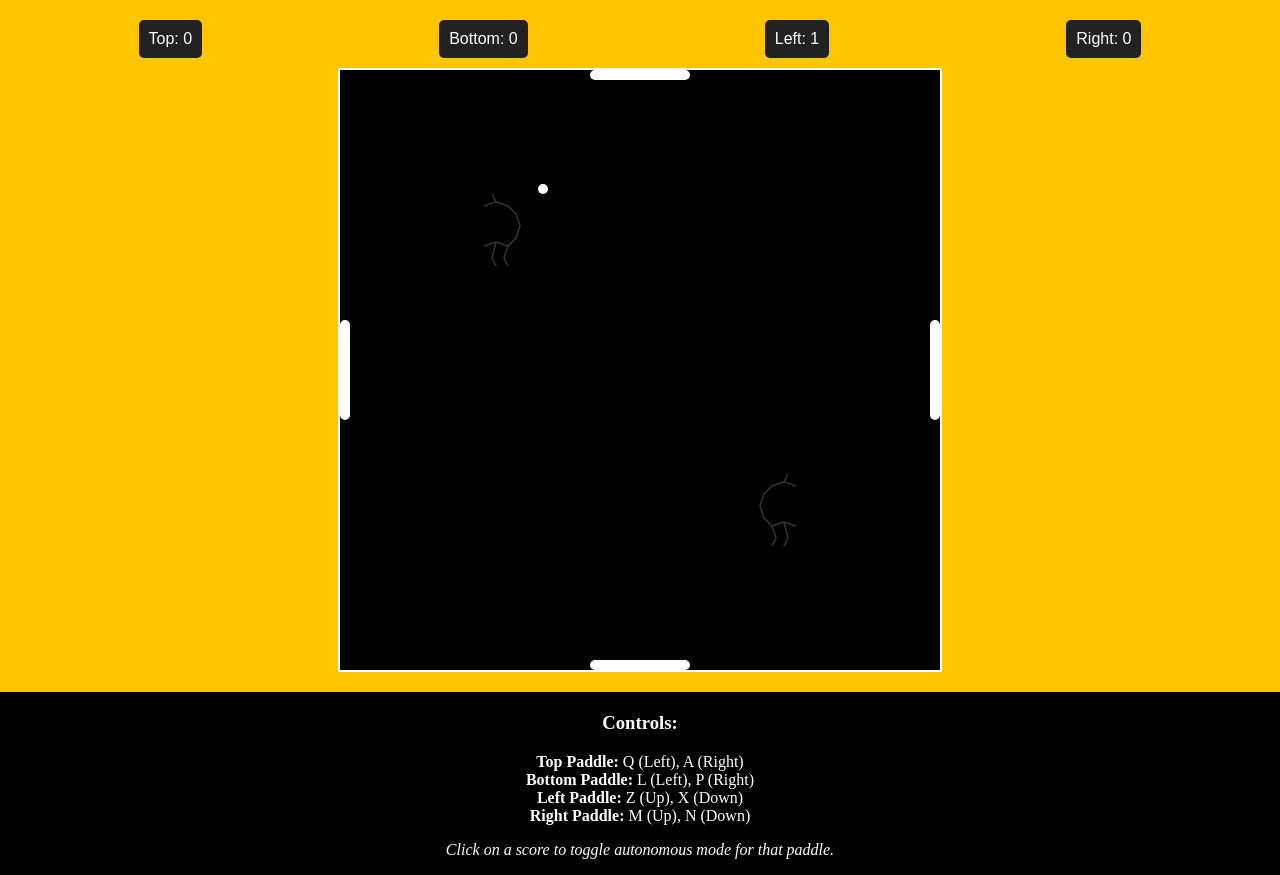
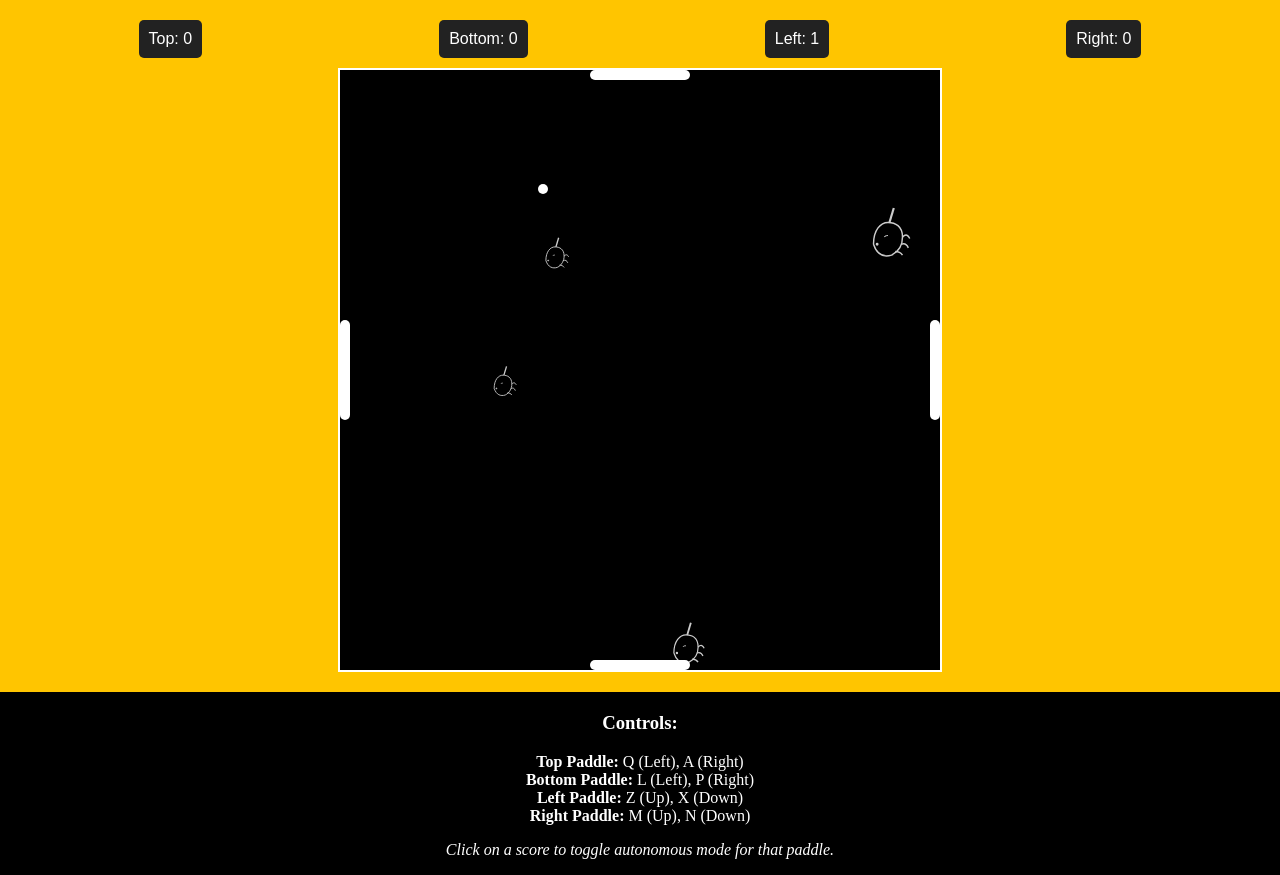
Before and after one commit to fishsticks89/hw-topics-design-for-game, a SvelteKit app: page / in a window 1280 px wide. Built offline with nearby package versions, Linux system fonts and the light colour scheme.

Commit message:
working on unicorns still

```diff
--- a/src/routes/Field.svelte
+++ b/src/routes/Field.svelte
@@ -1,22 +1,26 @@
 <script lang="ts">
-  export let squareSize: number = 600; // Size of the game field in pixels
-
-  export let paddleWidth: number = 20; // Paddle width in pixels
-  export let paddleThickness: number = 10; // Thickness of each paddle in pixels
-
-  // Paddle positions (percentage of the field's dimensions)
+  export let squareSize: number = 600;
+  export let paddleWidth: number = 20;
+  export let paddleThickness: number = 10;
   export let paddleTop: number = 50;
   export let paddleBottom: number = 50;
   export let paddleLeft: number = 50;
   export let paddleRight: number = 50;
-
   export let ballPosition = { x: 50, y: 50 };
 
-  // Compute paddle dimensions in percentages
   const paddleWidthPercentage = (paddleWidth / squareSize) * 100;
   const paddleThicknessPercentage = (paddleThickness / squareSize) * 100;
+  const ballSize = 10;
 
-  const ballSize = 10; // Ball size in pixels
+  // Generate multiple unicorn positions
+  const unicorns = Array(4).fill(null).map((_, i) => ({
+    id: i,
+    x: Math.random() * 80 + 10, // Keep away from edges
+    y: Math.random() * 80 + 10,
+    rotation: Math.random() * 360,
+    hue: i * 90, // Spread colors across the spectrum
+    scale: 0.5 + Math.random() * 0.5
+  }));
 </script>
 
 <style>
@@ -29,11 +33,13 @@
     border: 2px solid white;
     margin: 0 auto;
   }
+
   .paddle {
     position: absolute;
     background: white;
     border-radius: 5px;
   }
+
   .ball {
     position: absolute;
     width: 10px;
@@ -41,101 +47,105 @@
     background: white;
     border-radius: 50%;
   }
+
   .unicorn {
     position: absolute;
     width: 80px;
     height: 80px;
-    opacity: 0.2;
+    opacity: 0.8;
     pointer-events: none;
+    animation: float 3s ease-in-out infinite;
+    filter: brightness(1.5);
   }
-  .unicorn-1 {
-    top: 20%;
-    left: 20%;
-  }
-  .unicorn-2 {
-    bottom: 20%;
-    right: 20%;
-  }
+
   .unicorn svg {
     width: 100%;
     height: 100%;
   }
+
+  @keyframes float {
+    0%, 100% {
+      transform: translateY(0) rotate(var(--rotation));
+    }
+    50% {
+      transform: translateY(-10px) rotate(var(--rotation));
+    }
+  }
+
+  @keyframes glow {
+    0%, 100% {
+      filter: brightness(1) hue-rotate(var(--hue));
+    }
+    50% {
+      filter: brightness(1.5) hue-rotate(calc(var(--hue) + 30deg));
+    }
+  }
 </style>
 
-<div class="pong-square" style="--size: {squareSize}px">
-  <!-- Decorative Unicorns -->
-  <div class="unicorn unicorn-1">
-    <svg viewBox="0 0 100 100" fill="none" stroke="white" stroke-width="2">
-      <!-- Simplified unicorn design 1 -->
-      <path d="M30 70 L45 65 L60 70 L70 60 L75 45 L70 30"/>
-      <path d="M70 30 L60 20 L45 15 L30 20"/>
-      <path d="M45 15 L40 5"/>
-      <path d="M60 70 L55 85 L60 95"/>
-      <path d="M45 65 L40 85 L45 95"/>
-    </svg>
-  </div>
+<div class="pong-square" style={`--size: ${squareSize}px`}>
+  <!-- Multiple Unicorns -->
+  {#each unicorns as unicorn}
+    <div
+      class="unicorn"
+      style={`
+        left: ${unicorn.x}%;
+        top: ${unicorn.y}%;
+        --rotation: ${unicorn.rotation}deg;
+        --hue: ${unicorn.hue}deg;
+        transform: scale(${unicorn.scale});
+        animation: float ${3 + unicorn.id}s ease-in-out infinite, glow ${2 + unicorn.id}s ease-in-out infinite;
+      `}
+    >
+      <svg viewBox="0 0 100 100" fill="none" stroke="white" stroke-width="2">
+        <!-- Main head shape -->
+        <path d="M30 60 C30 40 40 30 50 30 C60 30 70 35 70 50 C70 60 65 70 55 75 C45 78 35 75 30 60" />
+        <!-- Horn -->
+        <path d="M52 30 L58 10" stroke-width="3">
+          <animate attributeName="stroke" values="white;pink;purple;white" dur="2s" repeatCount="indefinite" />
+        </path>
+        <!-- Mane waves -->
+        <path d="M70 50 C75 45 78 48 80 52">
+          <animate attributeName="d"
+            values="M70 50 C75 45 78 48 80 52;M70 50 C75 43 78 46 80 50;M70 50 C75 45 78 48 80 52"
+            dur="3s" repeatCount="indefinite" />
+        </path>
+        <path d="M68 60 C73 58 76 60 78 65" />
+        <path d="M60 70 C65 70 68 72 70 75" />
+        <!-- Eyelash -->
+        <path d="M45 50 C46 48 48 48 50 48" stroke-width="1.5" />
+        <!-- Nostril -->
+        <circle cx="35" cy="60" r="1" fill="white" />
+      </svg>
+    </div>
+  {/each}
 
-  <div class="unicorn unicorn-2">
-    <svg viewBox="0 0 100 100" fill="none" stroke="white" stroke-width="2">
-      <!-- Simplified unicorn design 2 (mirrored) -->
-      <path d="M70 70 L55 65 L40 70 L30 60 L25 45 L30 30"/>
-      <path d="M30 30 L40 20 L55 15 L70 20"/>
-      <path d="M55 15 L60 5"/>
-      <path d="M40 70 L45 85 L40 95"/>
-      <path d="M55 65 L60 85 L55 95"/>
-    </svg>
-  </div>
-
-  <!-- Top Paddle -->
+  <!-- Top paddle -->
   <div
     class="paddle paddle-top"
-    style="
-      width: {paddleWidthPercentage}%;
-      height: {paddleThicknessPercentage}%;
-      top: 0;
-      left: calc({paddleTop}% - {paddleWidthPercentage / 2}%);
-    "
+    style={`width: ${paddleWidthPercentage}%; height: ${paddleThicknessPercentage}%; top: 0; left: calc(${paddleTop}% - ${paddleWidthPercentage / 2}%);`}
   ></div>
 
-  <!-- Bottom Paddle -->
+  <!-- Bottom paddle -->
   <div
     class="paddle paddle-bottom"
-    style="
-      width: {paddleWidthPercentage}%;
-      height: {paddleThicknessPercentage}%;
-      bottom: 0;
-      left: calc({paddleBottom}% - {paddleWidthPercentage / 2}%);
-    "
+    style={`width: ${paddleWidthPercentage}%; height: ${paddleThicknessPercentage}%; bottom: 0; left: calc(${paddleBottom}% - ${paddleWidthPercentage / 2}%);`}
   ></div>
 
-  <!-- Left Paddle -->
+  <!-- Left paddle -->
   <div
     class="paddle paddle-left"
-    style="
-      width: {paddleThicknessPercentage}%;
-      height: {paddleWidthPercentage}%;
-      left: 0;
-      top: calc({paddleLeft}% - {paddleWidthPercentage / 2}%);
-    "
+    style={`width: ${paddleThicknessPercentage}%; height: ${paddleWidthPercentage}%; left: 0; top: calc(${paddleLeft}% - ${paddleWidthPercentage / 2}%);`}
   ></div>
 
-  <!-- Right Paddle -->
+  <!-- Right paddle -->
   <div
     class="paddle paddle-right"
-    style="
-      width: {paddleThicknessPercentage}%;
-      height: {paddleWidthPercentage}%;
-      right: 0;
-      top: calc({paddleRight}% - {paddleWidthPercentage / 2}%);
-    "
+    style={`width: ${paddleThicknessPercentage}%; height: ${paddleWidthPercentage}%; right: 0; top: calc(${paddleRight}% - ${paddleWidthPercentage / 2}%);`}
   ></div>
 
   <!-- Ball -->
   <div
     class="ball"
-    style="
-      left: calc({ballPosition.x}% - {ballSize / 2}px);
-      top: calc({ballPosition.y}% - {ballSize / 2}px);
-    "
+    style={`left: calc(${ballPosition.x}% - ${ballSize / 2}px); top: calc(${ballPosition.y}% - ${ballSize / 2}px);`}
   ></div>
 </div>
```
Also changed, not shown: static/unicorn.png (added), 1 other file (tests, documents, lock files or other folders).
